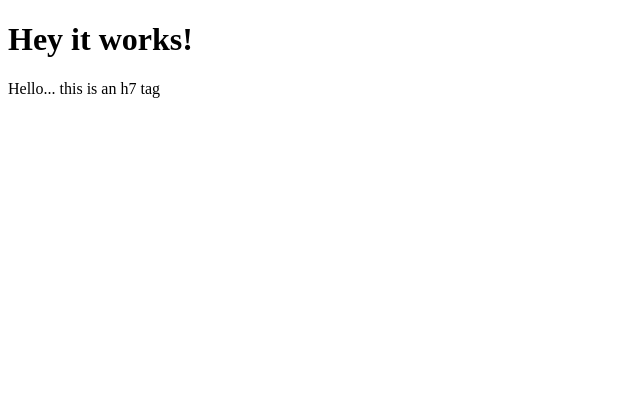
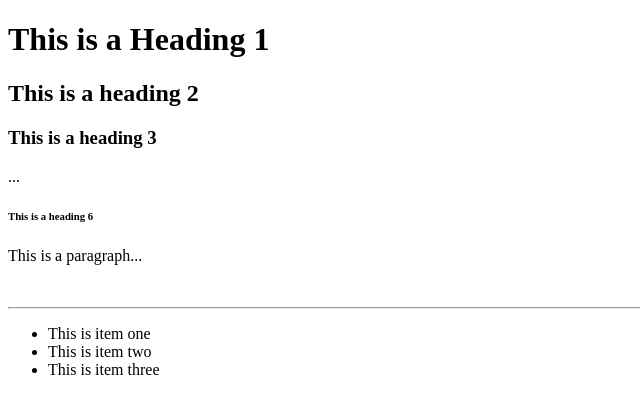
Before and after one commit to mrdennison/webDevTest, a plain HTML site: page index.html in a window 1280 px wide. Shown: the whole page, without its empty margins (0-640 px from the left). Drawn offline with Linux system fonts and the light colour scheme.

Commit message:
Added some basic tags to index.html

```diff
--- a/index.html
+++ b/index.html
@@ -1,11 +1,23 @@
-<!doctype html>
-<html>
-    <head>
-        <title>Yayyy!</title>
-    </head>
+<!DOCTYPE html>
+<html lang="en">
+<head>
+    <meta charset="UTF-8">
+    <title>Mr. Dennison's Awesome Funtastical Super Crazy Space and Stuff</title>
+</head>
+<body>
+    <h1>This is a Heading 1</h1>
+    <h2>This is a heading 2</h2>
+    <h3>This is a heading 3</h3>
+    ...
+    <h6>This is a heading 6</h6>
 
-    <body>
-        <h1>Hey it works!</h1>
-        <h7>Hello... this is an h7 tag</h7>
-    </body>
+    <p>This is a paragraph...</p>
+    <br />
+    <hr />
+    <ul>
+        <li>This is item one</li>
+        <li>This is item two</li>
+        <li>This is item three</li>
+    </ul>
+</body>
 </html>
```
